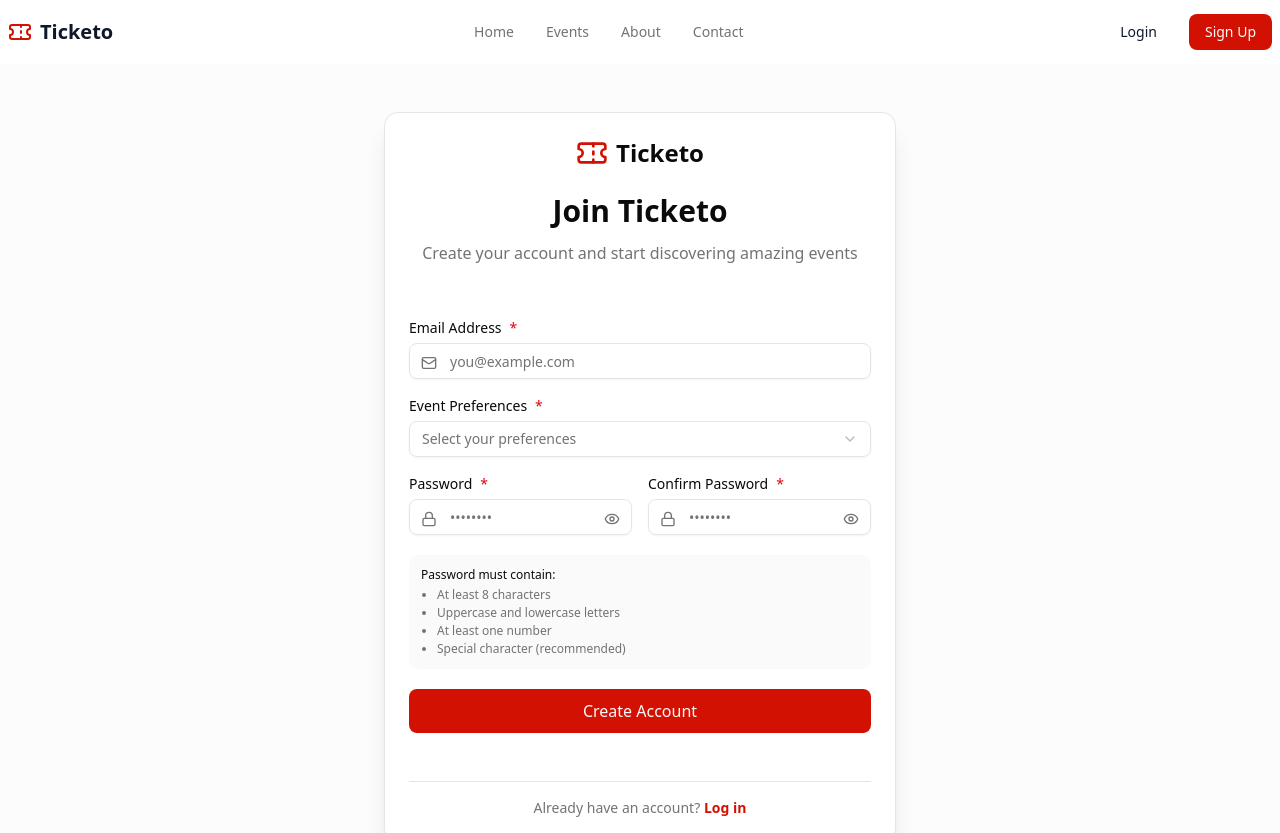
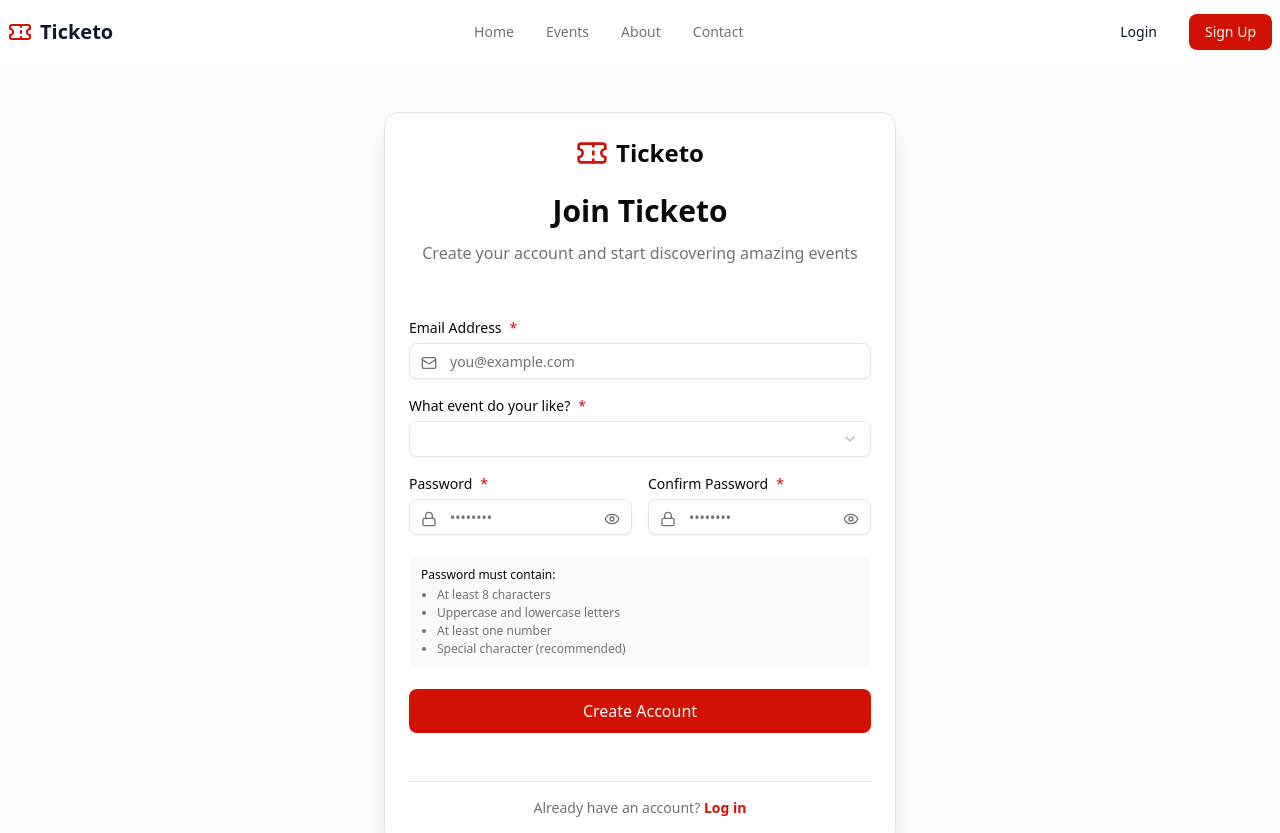
Before and after one commit to Blessdcode/ticketo, a React (Vite) app: page /signup in a window 1280 px wide. Shown: the top 833 px of the page. Built offline with nearby package versions, Linux system fonts and the light colour scheme.

Commit message:
input update

```diff
--- a/src/components/auth-flow/signup-page.tsx
+++ b/src/components/auth-flow/signup-page.tsx
@@ -47,7 +47,7 @@ const SignupPage = () => {
       });
       console.log("Signup values:", values);
 
-      navigate("/verify-email", { state: { email: values.email } });
+      navigate("/login");
     } catch (error) {
       console.error("Signup error:", error);
     } finally {
@@ -87,8 +87,8 @@ const SignupPage = () => {
               <FormMultiSelect
                 control={form.control}
                 name="preference"
-                label="Event Preferences"
-                placeholder="Select your preferences"
+                label="What event do your like?"
+                // placeholder="Select your preferences"
                 options={PREFERENCE_OPTIONS}
                 maxSelections={5}
                 required
--- a/src/components/shared/form/form-select.tsx
+++ b/src/components/shared/form/form-select.tsx
@@ -110,7 +110,7 @@ export function FormMultiSelect<T extends FieldValues>({
               }>
               <FormControl>
                 <SelectTrigger>
-                  <SelectValue placeholder={placeholder} />
+                  <SelectValue placeholder={selectedValues} />
                 </SelectTrigger>
               </FormControl>
               <SelectContent>
```
